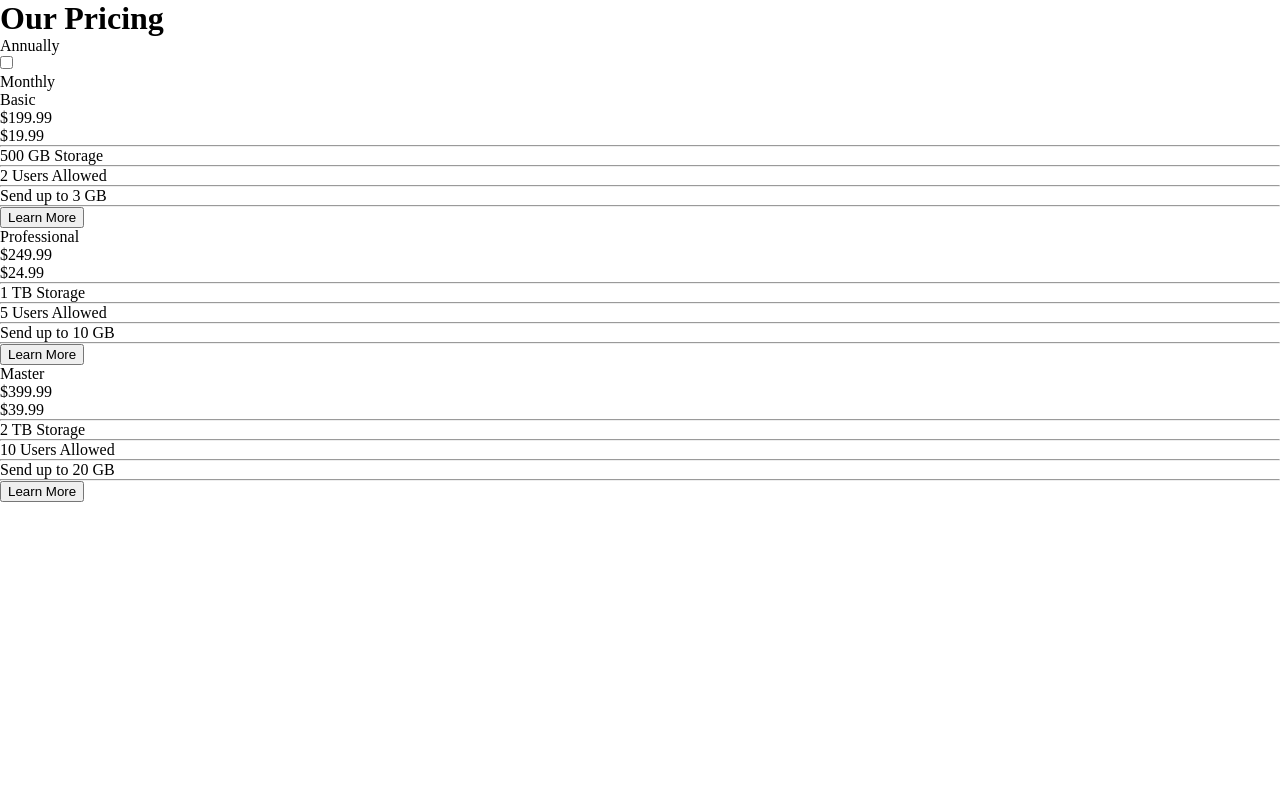
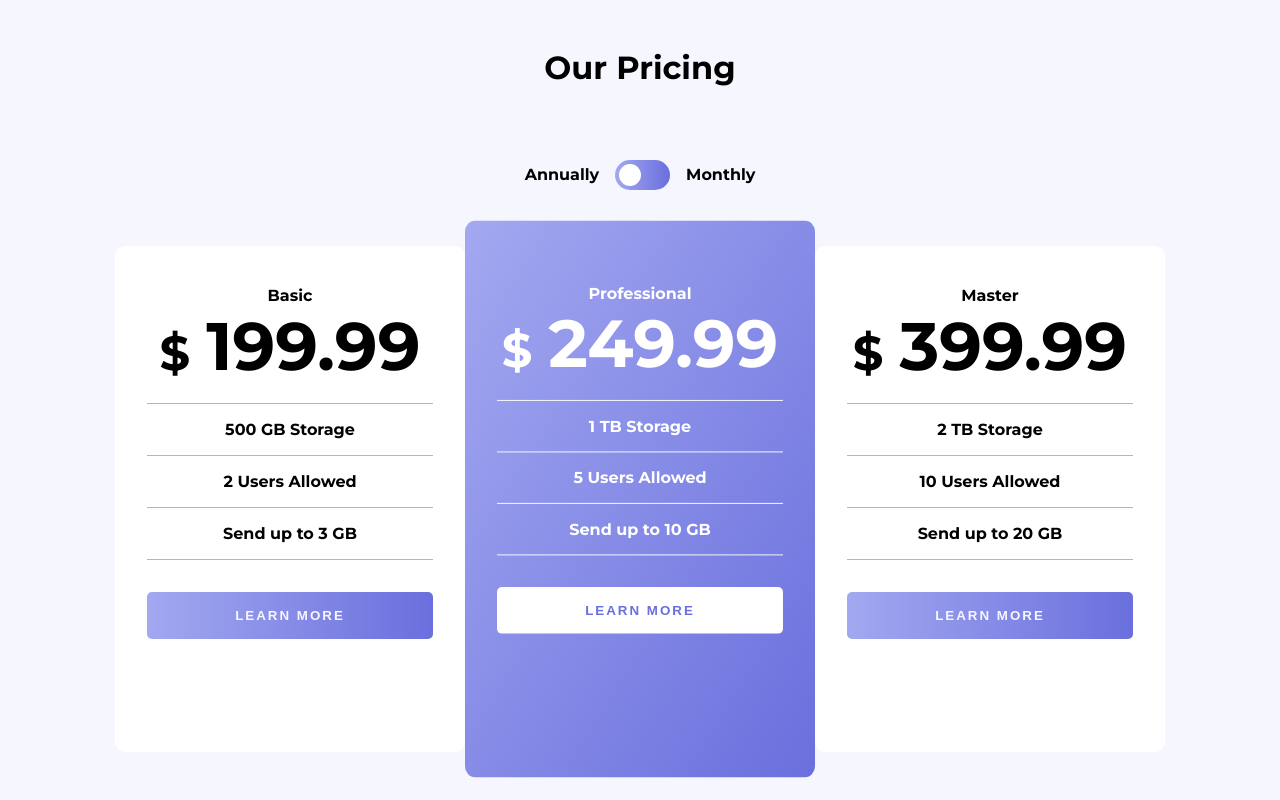
Before and after one commit to Madhu-U/Pricing-component-with-toggle-FrontendMentor, a plain HTML site: page index.html in a window 1280 px wide. Drawn offline with Linux system fonts and the light colour scheme.

Commit message:
Added CSS styles and toggle functionality

```diff
--- a/index.html
+++ b/index.html
@@ -3,13 +3,17 @@
   <head>
     <meta charset="UTF-8" />
     <meta name="viewport" content="width=device-width, initial-scale=1.0" />
-    <!-- displays site properly based on user's device -->
-
     <link
       rel="icon"
       type="image/png"
       sizes="32x32"
       href="./images/favicon-32x32.png"
+    />
+    <link rel="preconnect" href="https://fonts.googleapis.com" />
+    <link rel="preconnect" href="https://fonts.gstatic.com" crossorigin />
+    <link
+      href="https://fonts.googleapis.com/css2?family=Montserrat:ital,wght@0,100..900;1,100..900&display=swap"
+      rel="stylesheet"
     />
     <link rel="stylesheet" href="./style.css" />
     <title>Frontend Mentor | [Challenge Name Here]</title>
@@ -17,19 +21,21 @@
   <body>
     <header>
       <h1 class="card__title">Our Pricing</h1>
-      <div class="card__toggle">
+      <d iv class="card__toggle">
         <p>Annually</p>
+        <div class="toggle">
           <input type="checkbox" name="price-toggle" id="price-toggle" />
           <label for="price-toggle"></label>
+        </div>
         <p>Monthly</p>
-      </div>
+      </d>
     </header>
 
     <main class="card">
       <div class="card__basic card-item">
         <p>Basic</p>
         <p class="card__price annually">&dollar;<span>199.99</span></p>
-        <p class="card__price monthly">&dollar;<span>19.99</span></p>
+        <p class="card__price monthly hidden">&dollar;<span>19.99</span></p>
         <hr />
         <p>500 GB Storage</p>
         <hr />
@@ -40,10 +46,11 @@
         <input type="button" value="Learn More" />
       </div>
 
-      <div class="card__basic card-item">
+      <div class="card__pro card-item">
+        <div>
           <p>Professional</p>
           <p class="card__price annually">&dollar;<span>249.99</span></p>
-        <p class="card__price monthly">&dollar;<span>24.99</span></p>
+          <p class="card__price monthly hidden">&dollar;<span>24.99</span></p>
           <hr />
           <p>1 TB Storage</p>
           <hr />
@@ -53,11 +60,12 @@
           <hr />
           <input type="button" value="Learn More" />
         </div>
+      </div>
 
-      <div class="card__basic card-item">
+      <div class="card__master card-item">
         <p>Master</p>
         <p class="card__price annually">&dollar;<span>399.99</span></p>
-        <p class="card__price monthly">&dollar;<span>39.99</span></p>
+        <p class="card__price monthly hidden">&dollar;<span>39.99</span></p>
         <hr />
         <p>2 TB Storage</p>
         <hr />
@@ -67,9 +75,6 @@
         <hr />
         <input type="button" value="Learn More" />
       </div>
-
-      <div class="card__pro card-item"></div>
-      <div class="card__master card-item"></div>
     </main>
 
     <script src="./script.js"></script>
--- a/script.js
+++ b/script.js
@@ -0,0 +1,13 @@
+const checkbox = document.querySelector("#price-toggle");
+const monthlyPrice = document.querySelectorAll('.monthly');
+const annualPrice = document.querySelectorAll('.annually');
+
+
+checkbox.addEventListener("click", (e)=>{
+    monthlyPrice.forEach(i => {
+        i.classList.toggle('hidden');
+    })
+    annualPrice.forEach(i => {
+        i.classList.toggle('hidden');
+    })
+})
--- a/style.css
+++ b/style.css
@@ -16,3 +16,144 @@ svg {
     display: block;
     max-width: 100%;
 }
+
+.hidden {
+    display: none;
+}
+
+body {
+    display: grid;
+    justify-content: center;
+    padding: 3rem;
+    font-family: "Montserrat", sans-serif;
+    background-color: hsl(240, 78%, 98%);
+    min-height: 100svh;
+}
+
+header {
+    display: grid;
+    justify-content: center;
+    margin-bottom: 2rem;
+    font-size: 1rem;
+    font-weight: 700;
+    text-align: center;
+
+    .card__toggle {
+        display: flex;
+        align-items: center;
+        gap: 1rem;
+
+        .toggle {
+            display: inline-block;
+            position: relative;
+            height: 30px;
+            width: 55px;
+
+            input {
+                opacity: 0;
+                width: 0;
+                height: 0;
+            }
+
+            label {
+                position: absolute;
+                cursor: pointer;
+                top: 0;
+                left: 0;
+                right: 0;
+                bottom: 0;
+                background: linear-gradient(to right, hsl(236, 72%, 79%), hsl(237, 63%, 64%));
+                transition: .4s;
+                border-radius: 100px;
+            }
+
+            label:before {
+                position: absolute;
+                content: "";
+                height: 22px;
+                width: 22px;
+                left: 4px;
+                bottom: 4px;
+                background-color: white;
+                transition: .4s;
+                border-radius: 50%;
+            }
+
+            input:checked+label:before {
+                transform: translateX(25px);
+            }
+        }
+    }
+}
+
+.card {
+    display: flex;
+    font-size: 1rem;
+    font-weight: 700;
+}
+
+.card-item {
+    padding: 2.5rem 2rem 1rem;
+    border-radius: 10px;
+    width: 350px;
+    text-align: center;
+
+    .card__price {
+        font-size: 3rem;
+
+        span {
+            font-size: 4.2rem;
+            padding-inline-start: 1rem;
+        }
+    }
+
+    hr {
+        margin-block: 1rem;
+        height: 1px;
+    }
+
+    input[type="button"] {
+        border: none;
+        padding: 1rem;
+        margin-block-start: 1rem;
+        border-radius: 5px;
+        width: 100%;
+        text-transform: uppercase;
+        letter-spacing: 2px;
+        color: hsl(240, 78%, 98%);
+        font-weight: 700;
+        background: linear-gradient(to right, hsl(236, 72%, 79%), hsl(237, 63%, 64%));
+        ;
+    }
+}
+
+.card__pro {
+    background: linear-gradient(to bottom right, hsl(236, 72%, 79%), hsl(237, 63%, 64%));
+    color: white;
+    transform: scaleY(1.1);
+
+    >* {
+        transform: scaleY(0.9);
+    }
+
+    hr {
+        border: none;
+        background-color: hsl(240, 78%, 98%);
+    }
+
+    input[type="button"] {
+        background: white;
+        color: hsl(237, 63%, 64%);
+    }
+}
+
+.card__basic,
+.card__master {
+    background-color: white;
+    color: black;
+
+    hr {
+        border: none;
+        background-color: hsl(234, 14%, 74%);
+    }
+}
```
Lines whose indentation alone changed are shown as unchanged.
